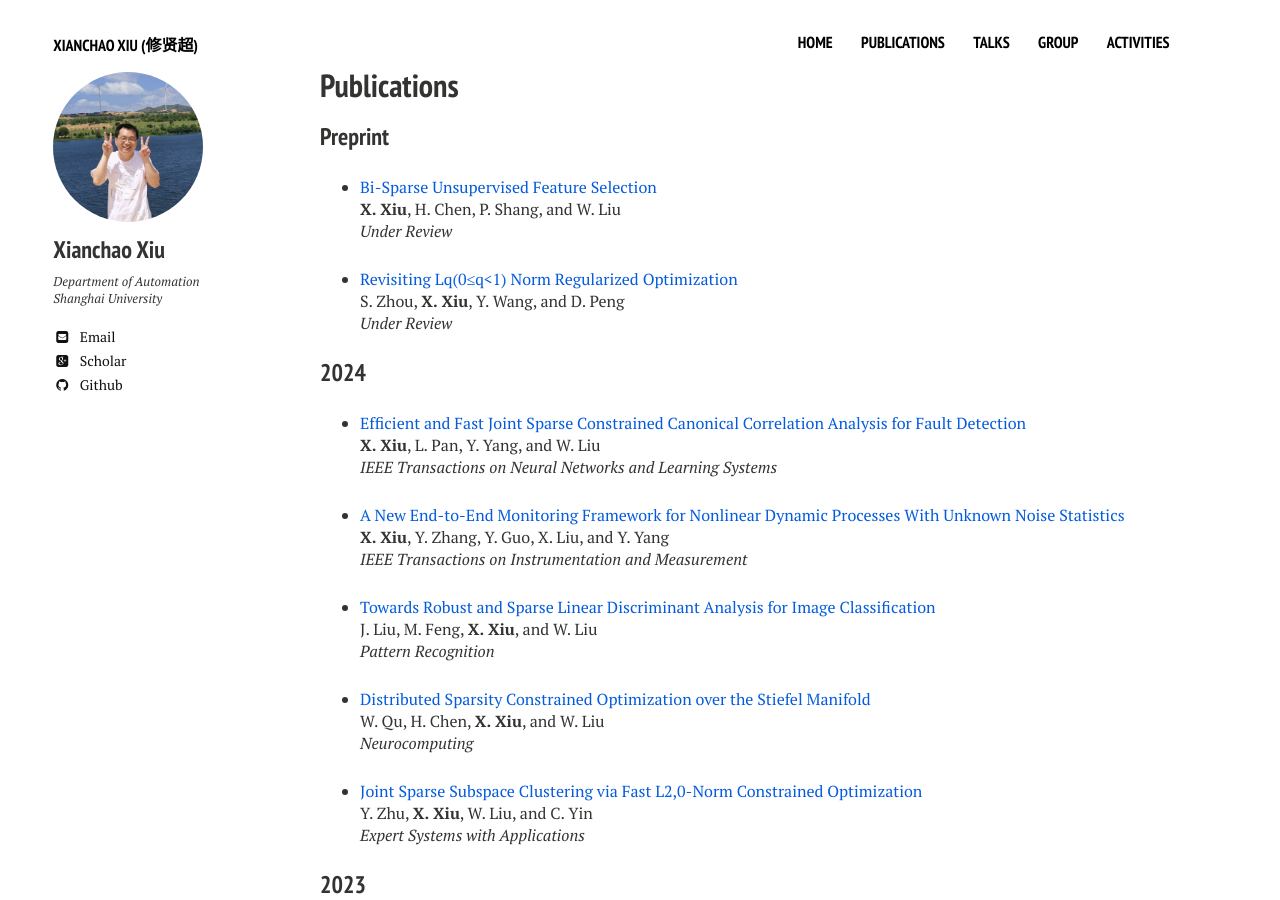
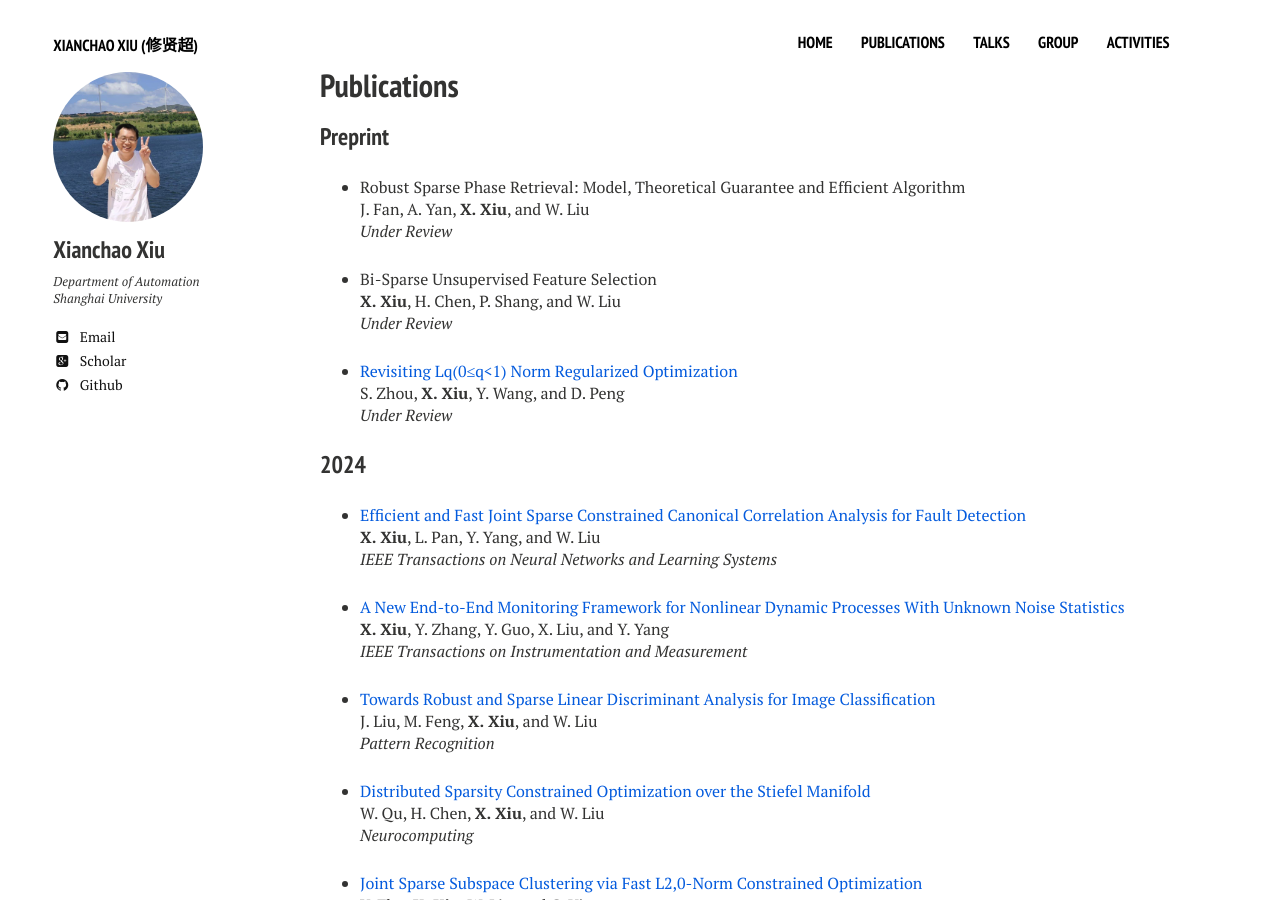
Before and after one commit to xianchaoxiu/xianchaoxiu.github.io, a Jekyll site: the page built from publications/index.md, in a window 1280 px wide and 900 px high. Built offline with Jekyll 4.4.1, drawn with Linux system fonts in a browser that asks for light colours; nearby versions of some CDN libraries.

Commit message:
Update index.md

```diff
--- a/publications/index.md
+++ b/publications/index.md
@@ -11,7 +11,11 @@ share: false
 
 ### Preprint
 
-* <a href="https://ieeexplore.ieee.org/document/9887978" class="textlink" target="_blank">Bi-Sparse Unsupervised Feature Selection </a><br>
+* Robust Sparse Phase Retrieval: Model, Theoretical Guarantee and Efficient Algorithm <br>
+J. Fan, A. Yan, <b>X. Xiu</b>, and W. Liu<br>
+<i>Under Review</i><br>
+
+* Bi-Sparse Unsupervised Feature Selection <br>
 <b>X. Xiu</b>, H. Chen, P. Shang, and W. Liu<br>
 <i>Under Review</i><br>
 
```
